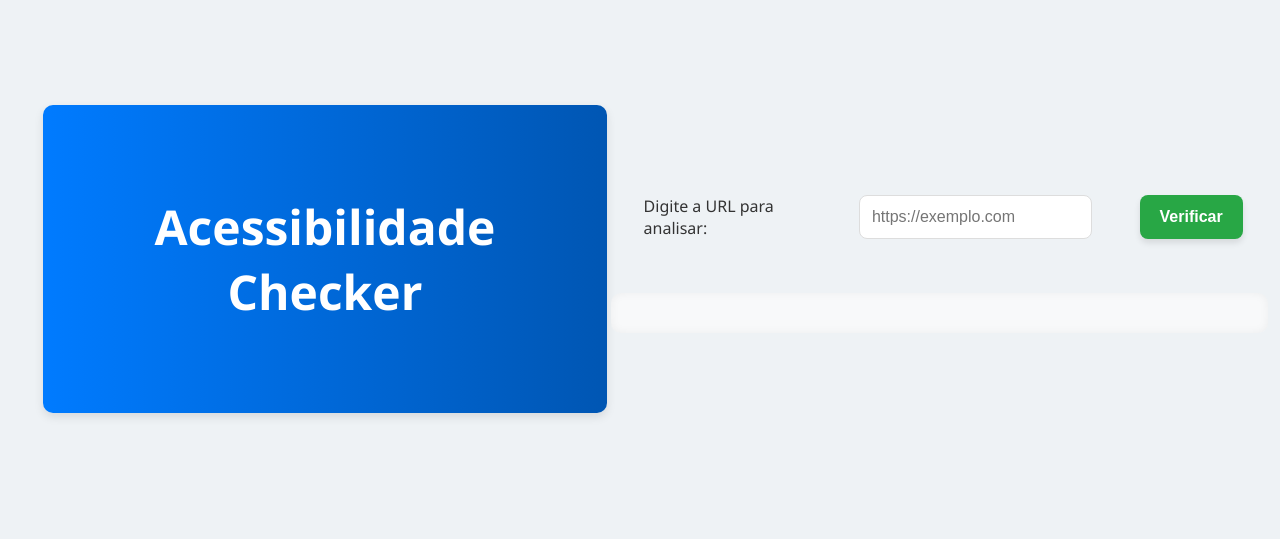
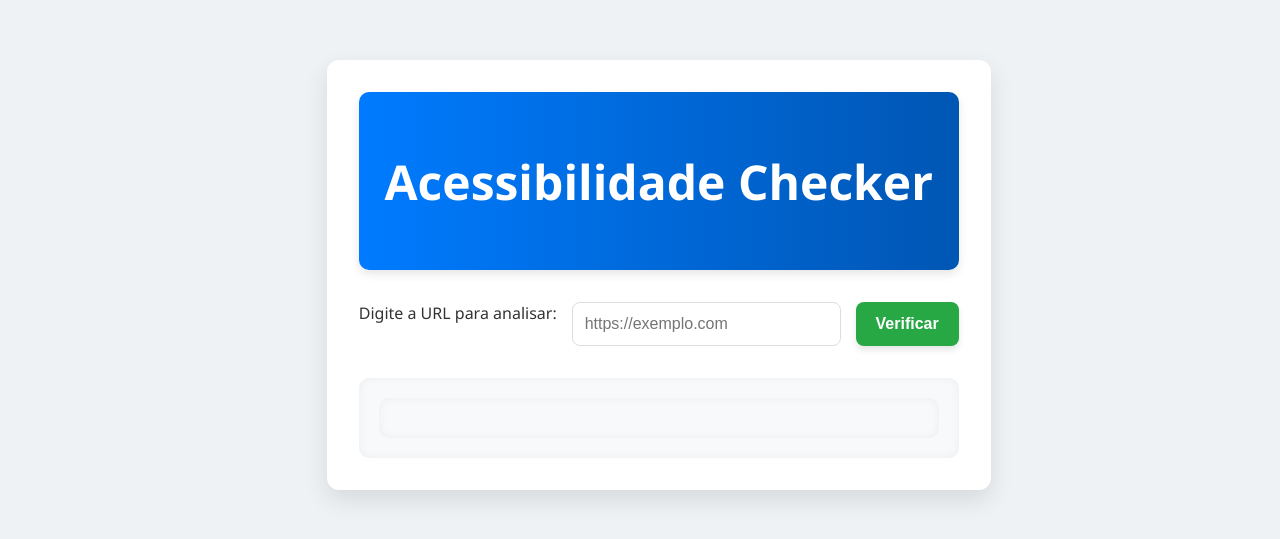
Before and after one commit to Gabriel-Oliviera42/acessibilidade-web, a plain HTML site: page frontend/index.html in a window 1280 px wide. Shown: the part 125-664 px from the top of the page. Drawn offline with Linux system fonts and the light colour scheme.

Commit message:
Inclusão de <div id> para a sincronização com o CSS

```diff
--- a/frontend/index.html
+++ b/frontend/index.html
@@ -8,6 +8,7 @@
   <link rel="stylesheet" href="style.css">
 </head>
 <body>
+    <div class="container">
         <header>
             <h1>Acessibilidade Checker</h1>
         </header>
@@ -19,14 +20,16 @@
                 <input type="url" id="url" placeholder="https://exemplo.com" required>
                 <button type="submit">Verificar</button>
             </form>
-
+            <div id="resultado">
             <!-- Esta seção vai ser preenchida pelo JavaScript com o texto da análise do Gemini, que vem do backend. -->
             <section id="resultado"></section>
             <!-- Esta seção vai exibir o screenshot do site, também enviado pelo backend. -->
             <section id="preview"></section>
+                </div>
         </main>
 
         <!-- O script.js contém toda a lógica do frontend. Ele envia a URL para o backend e exibe a resposta do servidor na página. -->
         <script type="module" src="script.js"></script>
+        </div>
 </body>
 </html>
```
Lines whose indentation alone changed are shown as unchanged.
